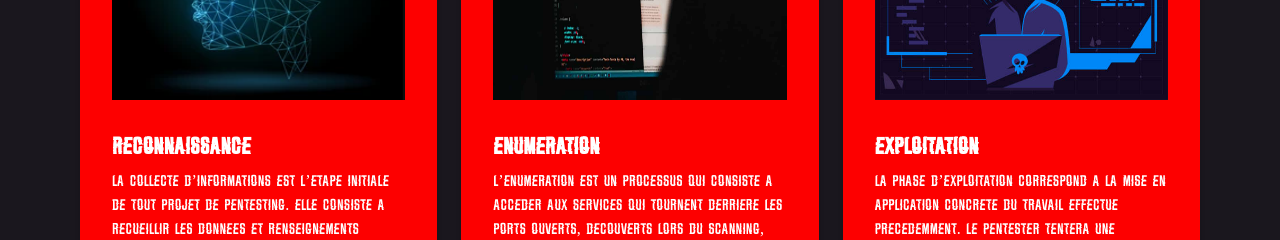
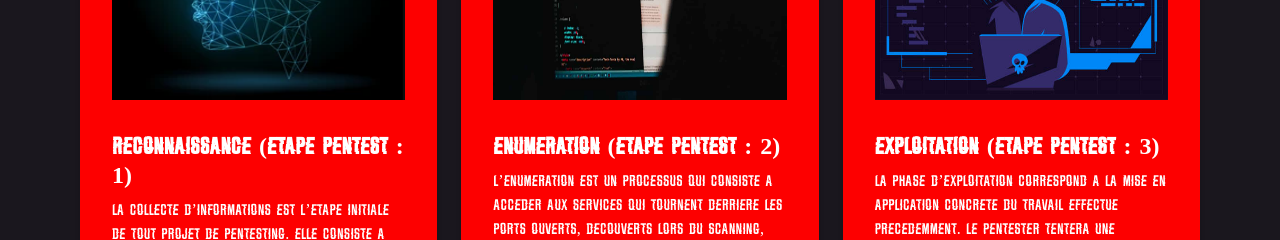
Before and after one commit to H4CK3R5-Dmaster/ynovphantomx-bddutils, a Next.js app: page /informations in a window 1280 px wide. Shown: the part 1200-1440 px from the top of the page. Built offline with nearby package versions, Linux system fonts and the light colour scheme.

Commit message:
feat: info

```diff
--- a/components/informationslayout/Cardsinfo.jsx
+++ b/components/informationslayout/Cardsinfo.jsx
@@ -29,7 +29,7 @@ const CardInfo = () => {
           <Box key={index} bg="#fd0000" p={8} borderRadius="md" boxShadow="md" color={"white"}>
             <Image src={item.image} alt="Image" height={60} width={"2xl"}/>
             <Heading as="h1" size="md" mt={8} fontSize={24}>
-              {item.name.toUpperCase()}
+              {item.name.toUpperCase()} (ETAPE PENTEST : {item.step})
             </Heading>
             <Text mt={2}>{item.description.toUpperCase()}</Text>
           </Box>
```
